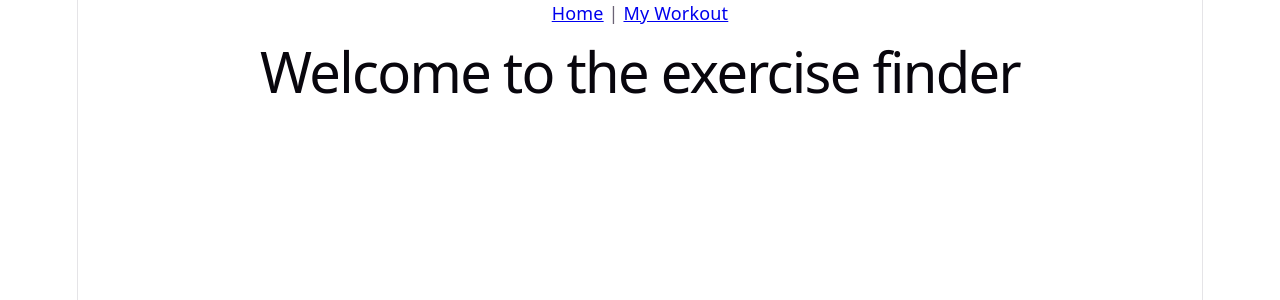
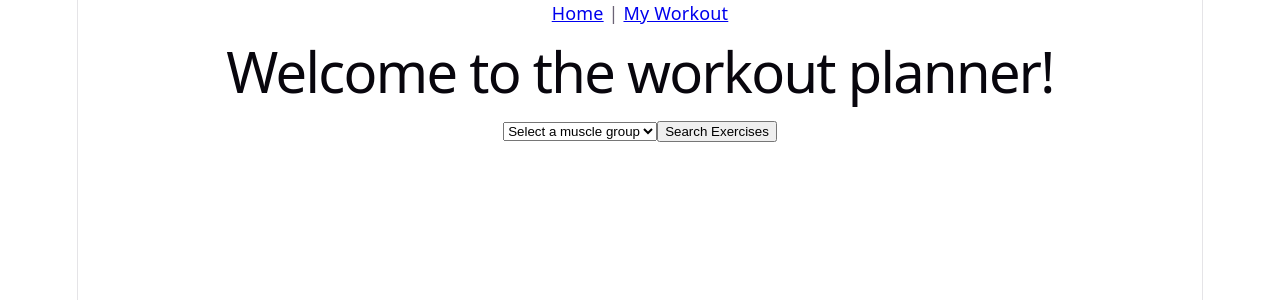
Before and after one commit to vestanja/Fitness_Exercise_Finder, a React (Vite) app in the folder fitness-exercise-finder/: page / in a window 1280 px wide. Shown: the top 300 px of the page. Built offline with nearby package versions, Linux system fonts and the light colour scheme.

Commit message:
Added different mucle groups on the homepage with a dropdown

```diff
--- a/fitness-exercise-finder/src/pages/Home.jsx
+++ b/fitness-exercise-finder/src/pages/Home.jsx
@@ -1,5 +1,43 @@
+import {useState} from "react";
+import {getExercises} from "../services/api";
+
 function Home() {
-    return <h1>Welcome to the exercise finder</h1>;
+    const [muscle, setMuscle] = useState("");
+    const [exercises, setExercises] = useState([]);
+
+    const loadExercises = async (muscle) => {
+        const data = await getExercises(muscle);
+        setExercises(data);
+    };
+
+    return (
+        <div>
+            <h1>Welcome to the workout planner!</h1>
+
+            <select value={muscle} onChange={(e) => setMuscle(e.target.value)}>
+                <option value="">Select a muscle group</option>
+                <option value="chest">Chest</option>
+                <option value="lats">Lats</option>
+                <option value="traps">Traps</option>
+                <option value="biceps">Biceps</option>
+                <option value="triceps">Triceps</option>
+                <option value="shoulders">Shoulder</option>
+                <option value="quadriceps">Quadriceps</option>
+                <option value="hamstrings">Hamstrings</option>
+                <option value="glutes">Glutes</option>
+                <option value="calves">Calves</option>
+
+            </select>
+            <button onClick={() => loadExercises(muscle)}>
+                Search Exercises
+                </button>
+            <ul>
+                {exercises.map((exercise) => (
+                    <li key={exercise.name}>{exercise.name}</li>
+                ))}
+            </ul>
+        </div>
+    );
 }
 
 export default Home;
--- /dev/null
+++ b/fitness-exercise-finder/src/services/api.js
@@ -0,0 +1,12 @@
+const API_KEY = "7MTW6Vxa1nzeOSBdnSlGaTWV9HnNniZuL8pI1IrW";
+
+export async function getExercises(muscle){
+const response = await fetch(`https://api.api-ninjas.com/v1/exercises?muscle=${muscle}`, {
+            headers: {
+                'X-Api-Key': API_KEY,
+            },
+        }
+    );
+    const data = await response.json();
+    return data;
+}
```
